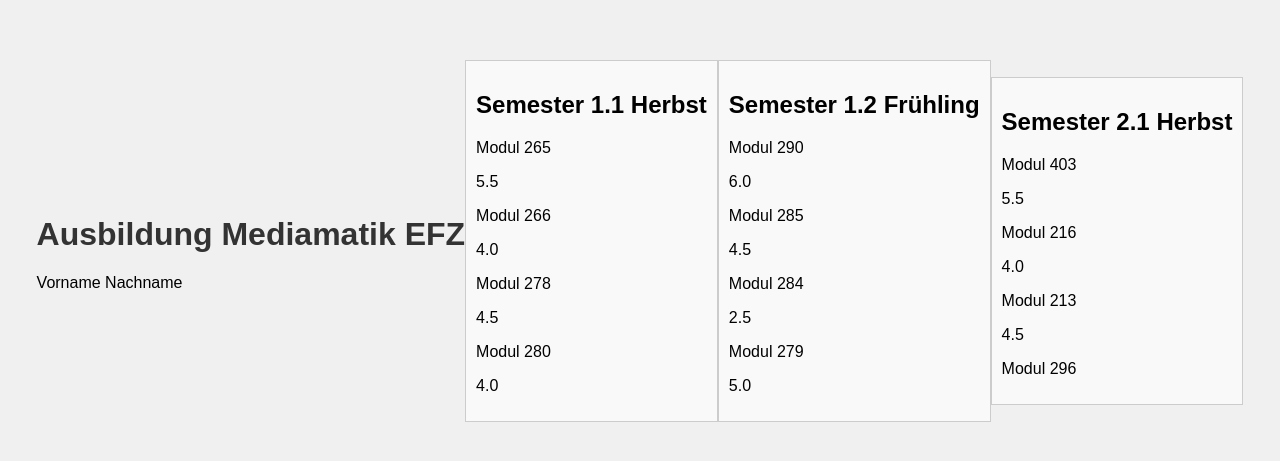
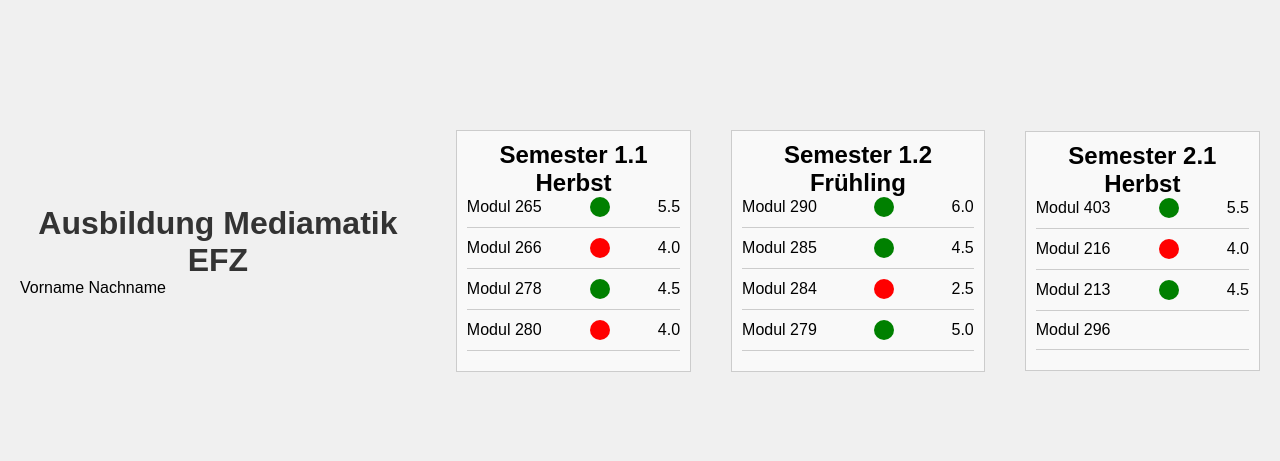
Before and after one commit to kuehnes/M290_Code, a plain HTML site: page index.html in a window 1280 px wide. Shown: the part 149-610 px from the top of the page. Drawn offline with Linux system fonts and the light colour scheme.

Commit message:
Update style.css

```diff
--- a/css/style.css
+++ b/css/style.css
@@ -155,7 +155,7 @@ button:hover {
 }
 
 
-/* Beispiel-CSS für die Anzeige */
+/* EFZ-Zeugnis */
 
 /* Styling für den Header */
 h1 {
@@ -186,3 +186,37 @@ h1 {
     border: 1px solid #ccc;
     background-color: #f9f9f9;
 }
+
+body, h1, h2, p {
+    margin: 0;
+    padding: 0;
+}
+
+body {
+    font-family: Arial, sans-serif;
+}
+
+.header {
+    background-color: #f0f0f0;
+    padding: 20px;
+}
+
+.semester {
+    margin: 20px;
+}
+
+.module {
+    display: flex;
+    align-items: center;
+    justify-content: space-between;
+    border-bottom: solid thin #ccc;
+    padding-bottom :10px;
+    margin-bottom :10px
+}
+
+.grade-green,
+.grade-red {
+    width :20px ; height :20px ; border-radius :50%
+}
+.grade-green { background-color:green }
+.grade-red { background-color:red }
```
